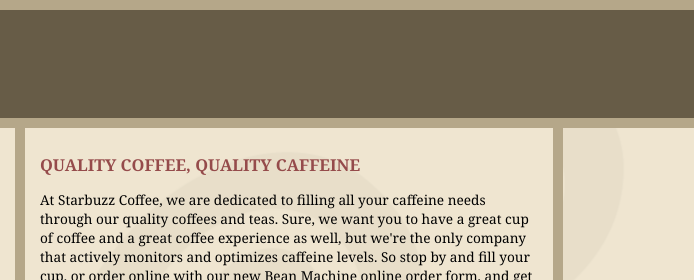
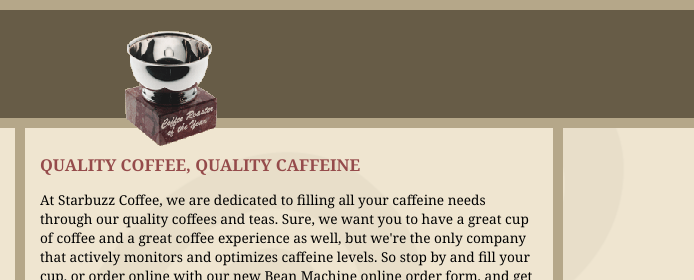
Before and after one commit to seishingithub/html_css_practice, a plain HTML site: page starbuzz/index.html in a window 1280 px wide. Shown: the top 280 px of the page, 243-937 px from the left. Drawn offline with Linux system fonts and the light colour scheme.

Commit message:
Placed graphic across header & table using absolute positioning

```diff
--- a/starbuzz/index.html
+++ b/starbuzz/index.html
@@ -13,6 +13,9 @@
     <img id="headerSlogan"
          src="images/headerSlogan.gif"
          alt="Providing all the caffeine you need to power your life.">
+</div>
+<div id="award">
+    <img src="images/award.gif" alt="Roaster of the Year award">
 </div>
 <div id="tableContainer">
     <div id="tableRow">
--- a/starbuzz/starbuzz.css
+++ b/starbuzz/starbuzz.css
@@ -13,6 +13,12 @@
 
 #headerSlogan {
     float:            right;
+}
+
+#award {
+    position:         absolute;
+    top:              30px;
+    left:             365px;
 }
 
 #drinks {
```
